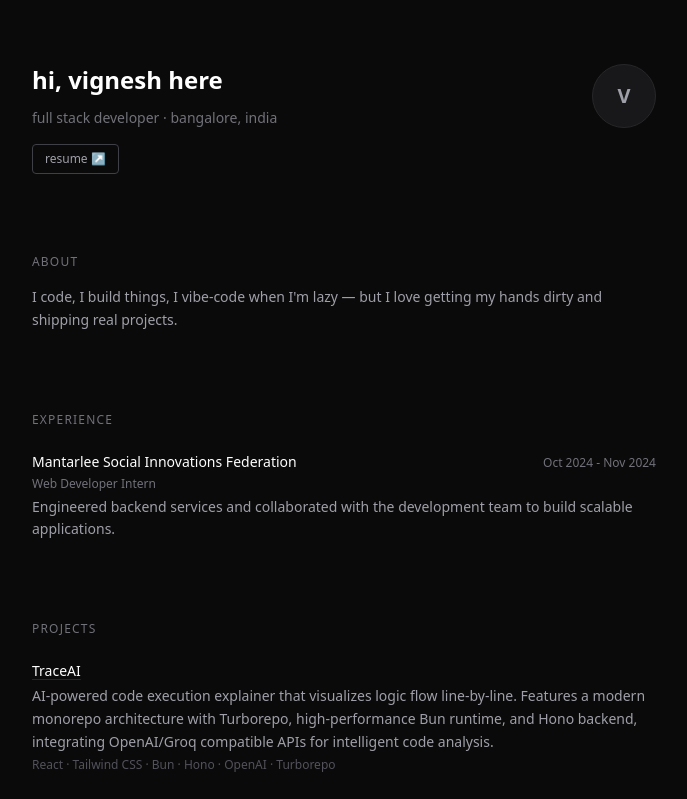
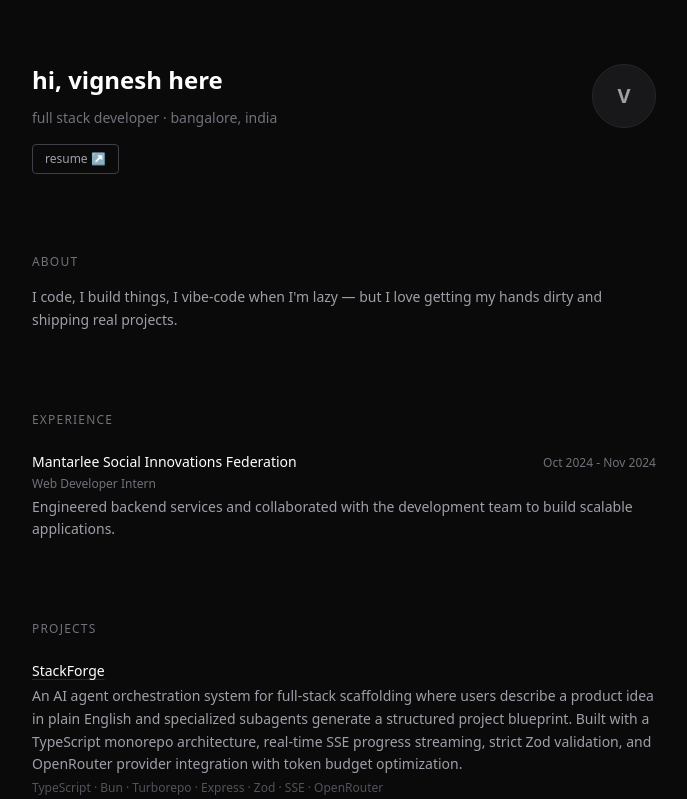
Before and after one commit to 7vignesh/vignxsh, a Next.js app: page / in a window 1280 px wide. Shown: the top 799 px of the page, without its empty margins (296-983 px from the left). Built offline with nearby package versions, Linux system fonts and the light colour scheme.

Commit message:
feat: add StackForge AI agent orchestration project

```diff
--- a/src/data/portfolio.ts
+++ b/src/data/portfolio.ts
@@ -45,6 +45,14 @@ export const skills: Skill[] = [
 ];
 
 export const projects: Project[] = [
+  {
+    id: '6',
+    title: 'StackForge',
+    description: 'An AI agent orchestration system for full-stack scaffolding where users describe a product idea in plain English and specialized subagents generate a structured project blueprint. Built with a TypeScript monorepo architecture, real-time SSE progress streaming, strict Zod validation, and OpenRouter provider integration with token budget optimization.',
+    techStack: ['TypeScript', 'Bun', 'Turborepo', 'Express', 'Zod', 'SSE', 'OpenRouter'],
+    githubUrl: 'https://github.com/7vignesh/stackforge',
+    featured: true,
+  },
   {
     id: '4',
     title: 'TraceAI',
```
